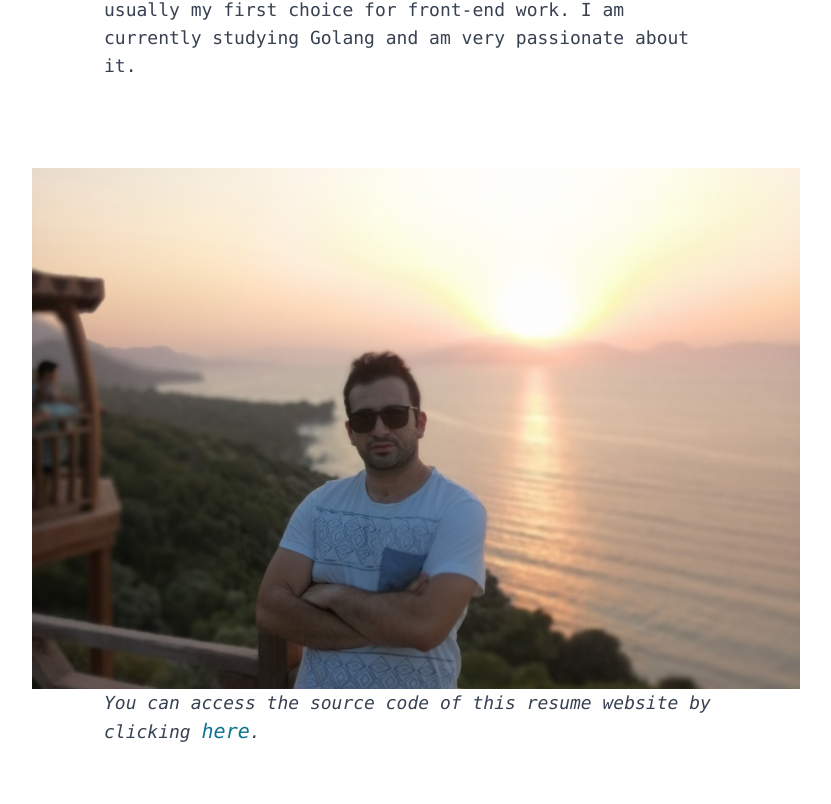
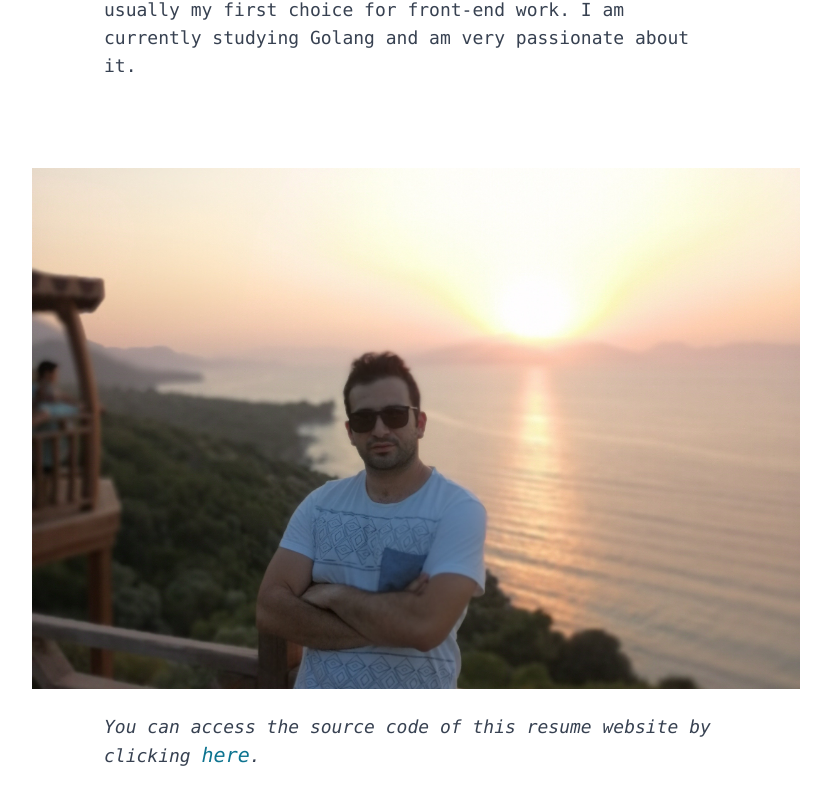
Before and after one commit to bakyazi/nextjs-resume, a Next.js app: page / in a window 1280 px wide. Shown: the part 586-1390 px from the top of the page, without its empty margins (224-1055 px from the left). Built offline with nearby package versions, Linux system fonts and the light colour scheme.

Commit message:
update home page

```diff
--- a/pages/index.js
+++ b/pages/index.js
@@ -19,7 +19,7 @@ export default function HomePage() {
         <img src="/me.jpg" alt="sorry i can't find nice pic for here" />
       </div>
       <div className="site-container text-lg">
-        <p className='pb-2'>
+        <p className='py-6'>
           <i>
             You can access the source code of this resume website by clicking <a href="https://github.com/bakyazi/nextjs-resume" target="_blank" className="text-cyan-700 text-xl">here</a>.
           </i>
```
